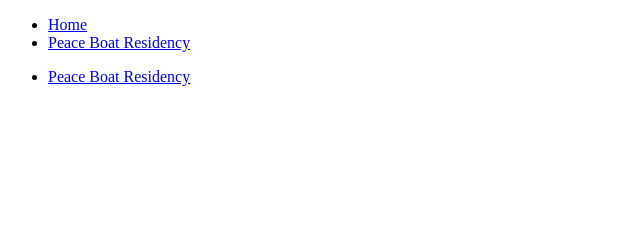
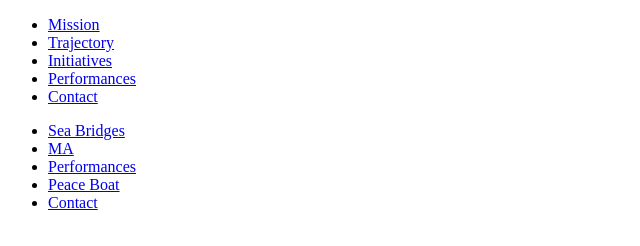
Before and after one commit to Bridgesforpeace/plataforma, a plain HTML site: page index.html in a window 1280 px wide. Shown: the whole page, without its empty margins (0-640 px from the left). Drawn offline with Linux system fonts and the light colour scheme.

Commit message:
Update the navigation links on index.html

```diff
--- a/index.html
+++ b/index.html
@@ -1,22 +1,27 @@
 <!DOCTYPE html>
-<html>
+<html lang="en">
 <head>
     <meta charset="UTF-8">
     <meta name="viewport" content="width=device-width, initial-scale=1.0">
-    <title>Bridges for Peace</title>
+    <title>Your Title</title>
 </head>
 <body>
     <nav>
         <ul>
-            <li><a href="/">Home</a></li>
-            <li><a href="/peace-boat/">Peace Boat Residency</a></li>
-            <!-- other navigation items -->
+            <li><a href="#mission">Mission</a></li>
+            <li><a href="#trajectory">Trajectory</a></li>
+            <li><a href="#initiatives">Initiatives</a></li>
+            <li><a href="/performances/">Performances</a></li>
+            <li><a href="/contact/">Contact</a></li>
         </ul>
     </nav>
     <footer>
         <ul>
-            <li><a href="/peace-boat/">Peace Boat Residency</a></li>
-            <!-- other footer items -->
+            <li><a href="/sea-bridges/">Sea Bridges</a></li>
+            <li><a href="/ma/">MA</a></li>
+            <li><a href="/performances/">Performances</a></li>
+            <li><a href="/peace-boat/">Peace Boat</a></li>
+            <li><a href="/contact/">Contact</a></li>
         </ul>
     </footer>
 </body>
```
